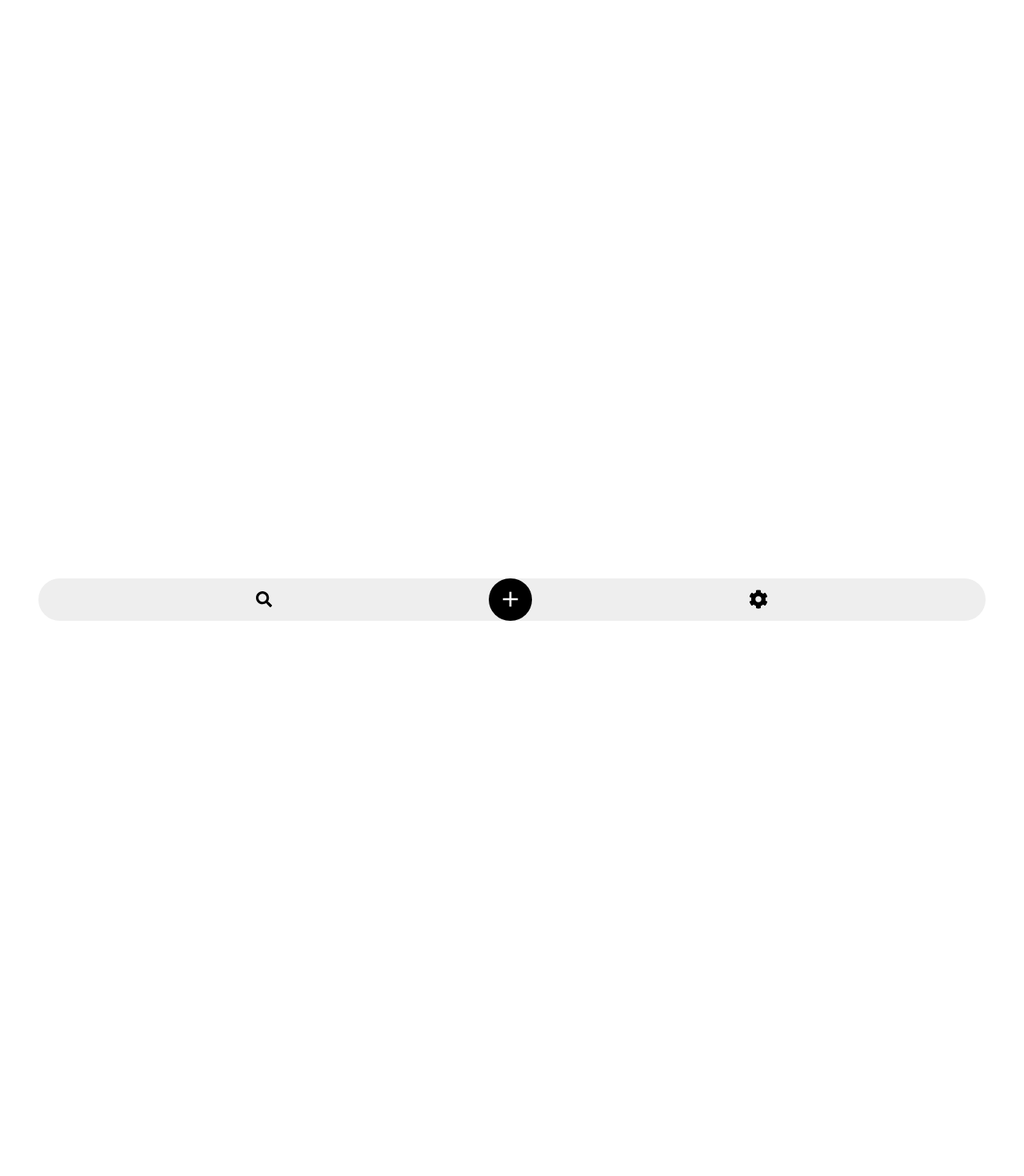
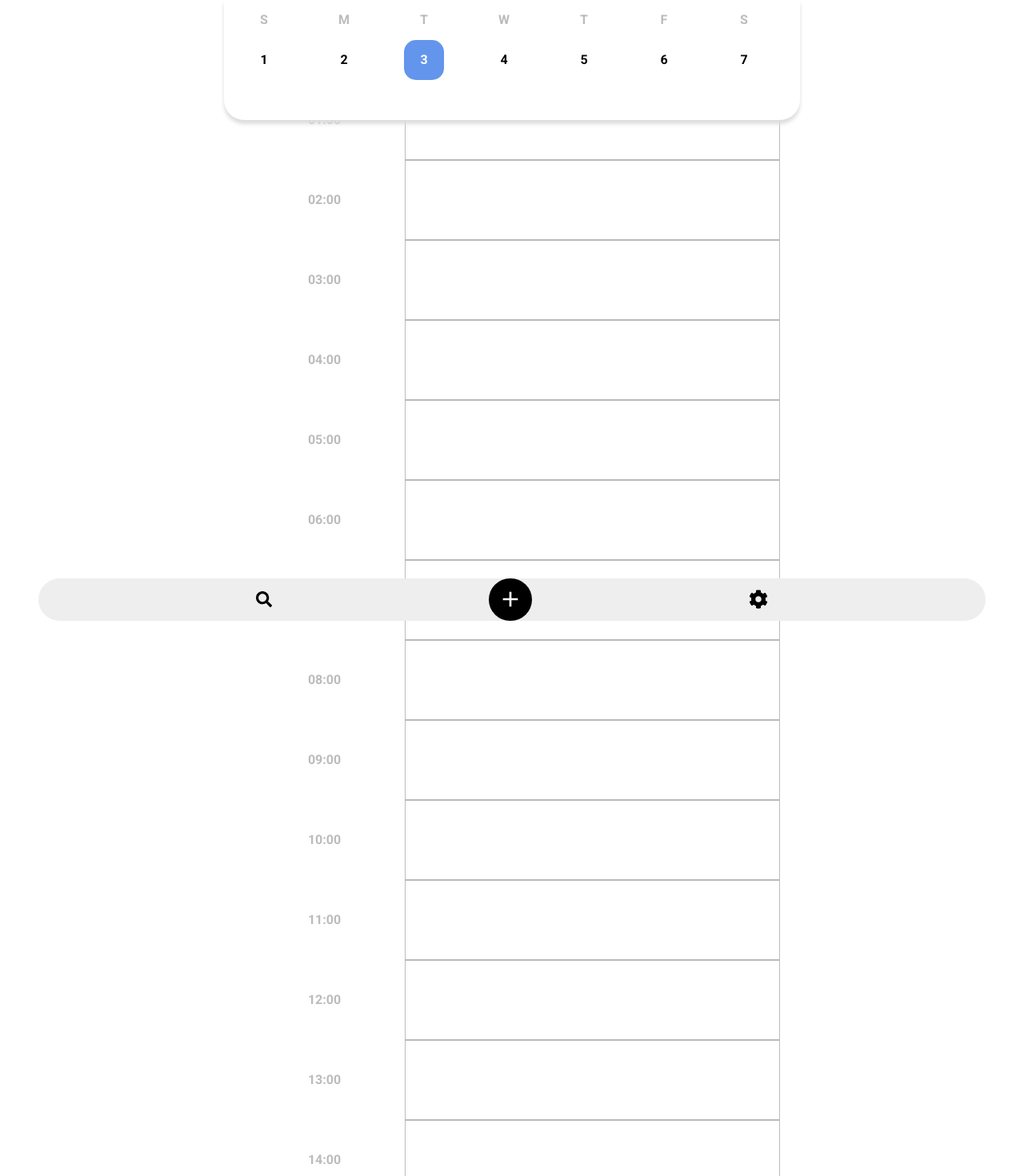
Before and after one commit to Moim-Study/vue-diary, a Vue app: page /timeline in a window 1280 px wide. Before the commit this address had no page. Shown: the top 1470 px of the page at 80% size. Before the commit the page ends 800 px from the top, so only its background shows below. Built offline with nearby package versions, Linux system fonts and the light colour scheme; the HTML template or start-up script is replaced by a standard one.

Commit message:
TimeLine Commit

```diff
--- a/package.json
+++ b/package.json
@@ -9,7 +9,7 @@
   },
   "dependencies": {
     "core-js": "^3.6.5",
-    "vue": "^3.0.0",
+    "vue": "^3.2.19",
     "vue-loader": "^15.9.8",
     "vue-router": "^4.0.0-0"
   },
--- a/public/index.html
+++ /dev/null
@@ -1,25 +0,0 @@
-<!DOCTYPE html>
-<html lang="en">
-  <head>
-    <meta charset="utf-8" />
-    <meta http-equiv="X-UA-Compatible" content="IE=edge" />
-    <meta name="viewport" content="width=device-width, initial-scale=1" />
-    <link rel="icon" href="<%= BASE_URL %>favicon.ico" />
-    <title>Diary</title>
-    <script
-      src="https://kit.fontawesome.com/ea03c52171.js"
-      crossorigin="anonymous"
-    ></script>
-  </head>
-  <body>
-    <noscript>
-      <strong
-        >We're sorry but <%= htmlWebpackPlugin.options.title %> doesn't work
-        properly without JavaScript enabled. Please enable it to
-        continue.</strong
-      >
-    </noscript>
-    <div id="app"></div>
-    <!-- built files will be auto injected -->
-  </body>
-</html>
--- a/src/router/index.js
+++ b/src/router/index.js
@@ -1,6 +1,8 @@
 import { createRouter, createWebHistory } from 'vue-router';
 import Main from '../views/Main.vue';
 import Setting from '../views/Setting.vue';
+/* 이걸 해당 .vue 스크립트에서 export할 때 name으로 지정해줘야 함 - 나무효크 필기 */
+import TimeLine from '../views/TimeLine.vue';
 
 const routes = [
   {
@@ -25,6 +27,10 @@ const routes = [
     path: '/setting',
     component: Setting,
   },
+  {
+    path: '/timeline',
+    component: TimeLine,
+  },
 ];
 
 const router = createRouter({
--- /dev/null
+++ b/src/views/TimeLine.vue
@@ -0,0 +1,254 @@
+<template>
+  <div class="TimeLinePage">
+    <nav class="TimeLineTopWrap">
+      <div class="TimeLineTop">
+        <ul class="TimeLineDays">
+          <li class="TimeLineDay">S</li><li class="TimeLineDay">M</li><li class="TimeLineDay">T</li><li class="TimeLineDay">W</li><li class="TimeLineDay">T</li><li class="TimeLineDay">F</li><li class="TimeLineDay">S</li>
+        </ul>
+        <ul class="TimeLineWeeks">
+          <li class="TimeLineWeek">
+            <ol class="TimeLineDates">
+              <li class="TimeLineDate">1</li>
+              <li class="TimeLineDate">2</li>
+              <li class="TimeLineDate TodayDate">3</li>
+              <li class="TimeLineDate">4</li>
+              <li class="TimeLineDate">5</li>
+              <li class="TimeLineDate">6</li>
+              <li class="TimeLineDate">7</li>
+            </ol>
+          </li>
+          <li class="TimeLineWeek">
+            <ol class="TimeLineDates">
+              <li class="TimeLineDate">8</li>
+              <li class="TimeLineDate">9</li>
+              <li class="TimeLineDate">10</li>
+              <li class="TimeLineDate">11</li>
+              <li class="TimeLineDate">12</li>
+              <li class="TimeLineDate">13</li>
+              <li class="TimeLineDate">14</li>
+            </ol>
+          </li>
+          <li class="TimeLineWeek">
+            <ol class="TimeLineDates">
+              <li class="TimeLineDate">15</li>
+              <li class="TimeLineDate">16</li>
+              <li class="TimeLineDate">17</li>
+              <li class="TimeLineDate">18</li>
+              <li class="TimeLineDate">19</li>
+              <li class="TimeLineDate">20</li>
+              <li class="TimeLineDate">21</li>
+            </ol>
+          </li>
+          <li class="TimeLineWeek">
+            <ol class="TimeLineDates">
+              <li class="TimeLineDate">22</li>
+              <li class="TimeLineDate">23</li>
+              <li class="TimeLineDate">24</li>
+              <li class="TimeLineDate">25</li>
+              <li class="TimeLineDate">26</li>
+              <li class="TimeLineDate">27</li>
+              <li class="TimeLineDate">28</li>
+            </ol>
+          </li>
+          <li class="TimeLineWeek">
+            <ol class="TimeLineDates">
+              <li class="TimeLineDate">29</li>
+              <li class="TimeLineDate">30</li>
+              <li class="TimeLineDate">31</li>
+              <li class="TimeLineDate">1</li>
+              <li class="TimeLineDate">2</li>
+              <li class="TimeLineDate">3</li>
+              <li class="TimeLineDate">4</li>
+            </ol>
+          </li>
+        </ul>
+      </div>
+    </nav>
+    <section class="TimeLineMainWrap">
+      <div class="TimeLineMain">
+        <div class="TimeLineTimesWrap">
+          <ul class="TimeLineTimes">
+            <li>00:00</li>
+            <li>01:00</li>
+            <li>02:00</li>
+            <li>03:00</li>
+            <li>04:00</li>
+            <li>05:00</li>
+            <li>06:00</li>
+            <li>07:00</li>
+            <li>08:00</li>
+            <li>09:00</li>
+            <li>10:00</li>
+            <li>11:00</li>
+            <li>12:00</li>
+            <li>13:00</li>
+            <li>14:00</li>
+            <li>15:00</li>
+            <li>16:00</li>
+            <li>17:00</li>
+            <li>18:00</li>
+            <li>19:00</li>
+            <li>20:00</li>
+            <li>21:00</li>
+            <li>22:00</li>
+            <li>23:00</li>
+          </ul>
+        </div>
+        <div class="TimeLineSchedulesWrap">
+          <ul class="TimeLineSchedules">
+            <li> </li>
+            <li> </li>
+            <li> </li>
+            <li> </li>
+            <li> </li>
+            <li> </li>
+            <li> </li>
+            <li> </li>
+            <li> </li>
+            <li> </li>
+            <li> </li>
+            <li> </li>
+            <li> </li>
+            <li> </li>
+            <li> </li>
+            <li> </li>
+            <li> </li>
+            <li> </li>
+            <li> </li>
+            <li> </li>
+            <li> </li>
+            <li> </li>
+            <li> </li>
+            <li> </li>
+          </ul>
+        </div>
+      </div>
+    </section>
+  </div>
+</template>
+
+<script>
+export default { name: 'TimeLine'};
+</script>
+
+<style lang="scss" scoped>
+  @import '../Mixin.scss';
+
+  /* TimeLine 전체 페이지 */
+  .TimeLinePage {
+    @include object('', 720px, auto);
+    position: relative;
+    margin: 0 auto;
+    border-radius: 5%;
+  }
+
+
+
+  /* TimeLine 상단 파트 */
+  .TimeLinePage .TimeLineTopWrap {
+    @include object('', 720px, 150px);
+    position: fixed;
+    top: 0;
+    background-color: #FFFFFF;
+    border-bottom-left-radius: 25px;
+    border-bottom-right-radius: 25px;
+    box-shadow: 0px 5px 5px #DDDDDD;
+    margin-bottom: 10px;
+    z-index: 3;
+  }
+
+  .TimeLineTop {
+    @include object(flex, 100%, inherit);
+    flex-flow: column wrap;
+    justify-content: flex-start;
+    overflow: hidden;                 // 날짜가 일주일 단위로 swipe 되도록 함
+  }
+
+  .TimeLineDays {
+      @include object('', 100%, 50px);
+      padding: 0px 25px 0;
+      &>li{
+        @include object('', 50px, inherit);
+        line-height: 50px;
+        text-align: center;
+        float: left;
+        margin-right: 50px;
+        color: #BBBBBB;
+        font-weight: 700;
+      }
+      &>li:last-child {
+        margin-right: 0;
+      }
+  }
+
+  .TimeLineWeeks {
+    @include object('', 600%, 50px);
+    &>li{
+      @include object('', 720px, inherit);
+      float: left;
+      &>ol{
+        @include object('', 100%, inherit);
+        padding: 0px 25px 0;
+        &>li{
+          @include object('', 50px, inherit);
+          float: left;
+          margin-right: 50px;
+          line-height: 50px;
+          font-weight: 700;
+          border-radius: 30%;
+        }
+        &>li:last-child {
+          margin-right: 0;
+        }
+      }
+    }
+  }
+  .TodayDate { background-color: cornflowerblue; color: #FFFFFF;}
+
+
+
+  /* TimeLine Main */
+  .TimeLinePage .TimeLineMainWrap {
+    @include object('', 720px, auto);
+    padding: 0 25px 0;
+    z-index: 1;
+  }
+
+  .TimeLineMain {
+    @include object(flex, 100%, 300vh);
+    flex-flow: wrap row;
+    justify-content: flex-start;
+  }
+
+  .TimeLineTimesWrap{
+    @include object('', 30%, inherit);
+  }
+
+  .TimeLineTimes{
+    @include object(flex, 100%, inherit);
+    flex-flow: wrap column;
+    justify-content: space-evenly;
+    align-items: flex-start;
+    &>li{
+      @include object('', 100%, 100px);
+      color: #BBBBBB;
+      font-weight: 700;
+      line-height: 100px;
+    }
+  }
+
+  .TimeLineSchedulesWrap{
+    @include object('', 70%, inherit);
+  }
+
+  .TimeLineSchedules{
+    @include object(flex, 100%, inherit);
+    flex-flow: wrap column;
+    justify-content: space-evenly;
+    align-items: flex-start;
+    &>li{
+      @include object('', 100%, 100px);
+      border: 0.5px solid #BBBBBB;
+    }
+  }
+</style>
```
Also changed, not shown: 2 other files (tests, documents, lock files or other folders).
